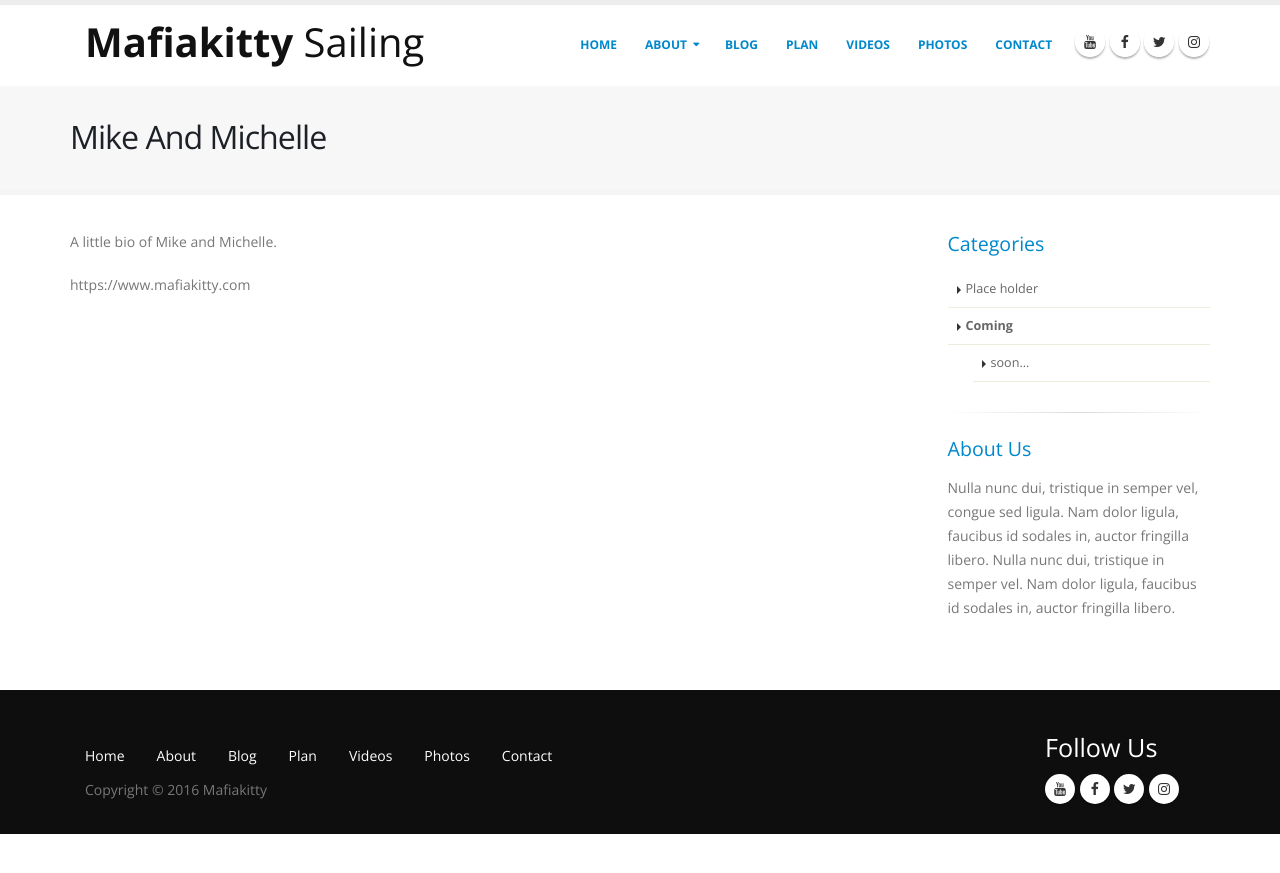
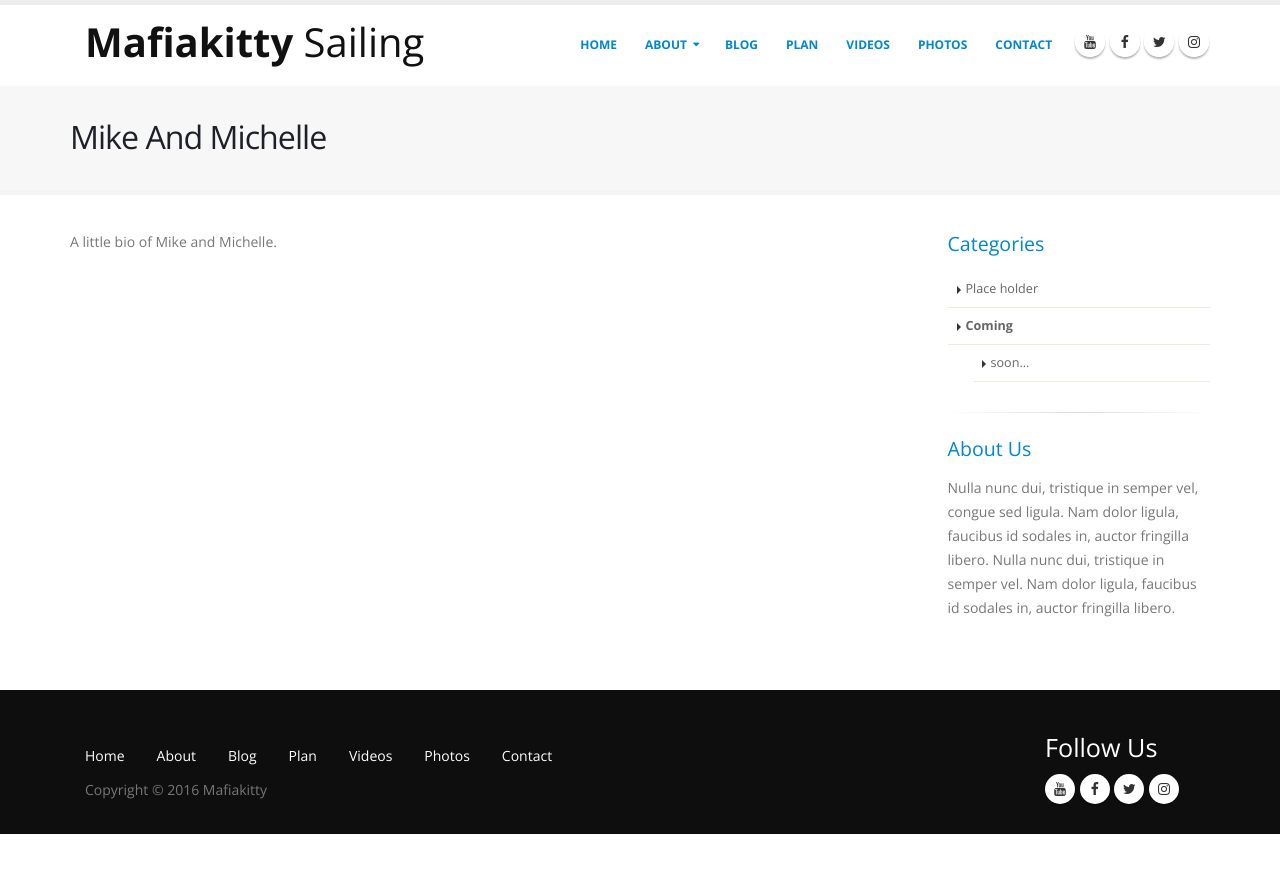
Before and after one commit to MichealKennedy/channel-old, a Jekyll site: the page built from _pages/crew.html, in a window 1280 px wide. Shown: the top 873 px of the page. Built offline with Jekyll 4.4.1, drawn with Linux system fonts in a browser that asks for light colours; nearby versions of some CDN libraries; some web fonts are replaced; library files that are not in the unit come from our copies.

Commit message:
Updating

```diff
--- a/_pages/crew.html
+++ b/_pages/crew.html
@@ -4,7 +4,3 @@ title:  "Mike And Michelle"
 permalink: /crew
 ---
 <p>A little bio of Mike and Michelle.</p>
-
-<a href="{{ site.github.url }}"></a>{{ site.github.url }}</br>
-<a href="{{ site.baseurl }}">{{ site.baseurl }}</a>
-<a href="{{ site.url }}">{{ site.baseurl }}</a>
--- a/_pages/plan.html
+++ b/_pages/plan.html
@@ -14,6 +14,7 @@ TODO: A more indepth look into our long-term plan and goals, eliminated bills, e
 
 <p>We'll stumble across isolated villages and towns, and couchsurf and do <a href="https://en.wikipedia.org/wiki/Hospitality_service" target="_blank">work exchanges</a> in cities all over the world. Each day will be a test of our relationship, our skills, and of our commitment to our ultimate goal: <strong>to travel all over the world while living on as little money per month as possible</strong>.
 </p>
+
 	<!-- The Outline
 	<ul class="posts noList">
       <li></li>
```
Also changed, not shown: other parts of _pages/plan.html (+1 -1 lines).
